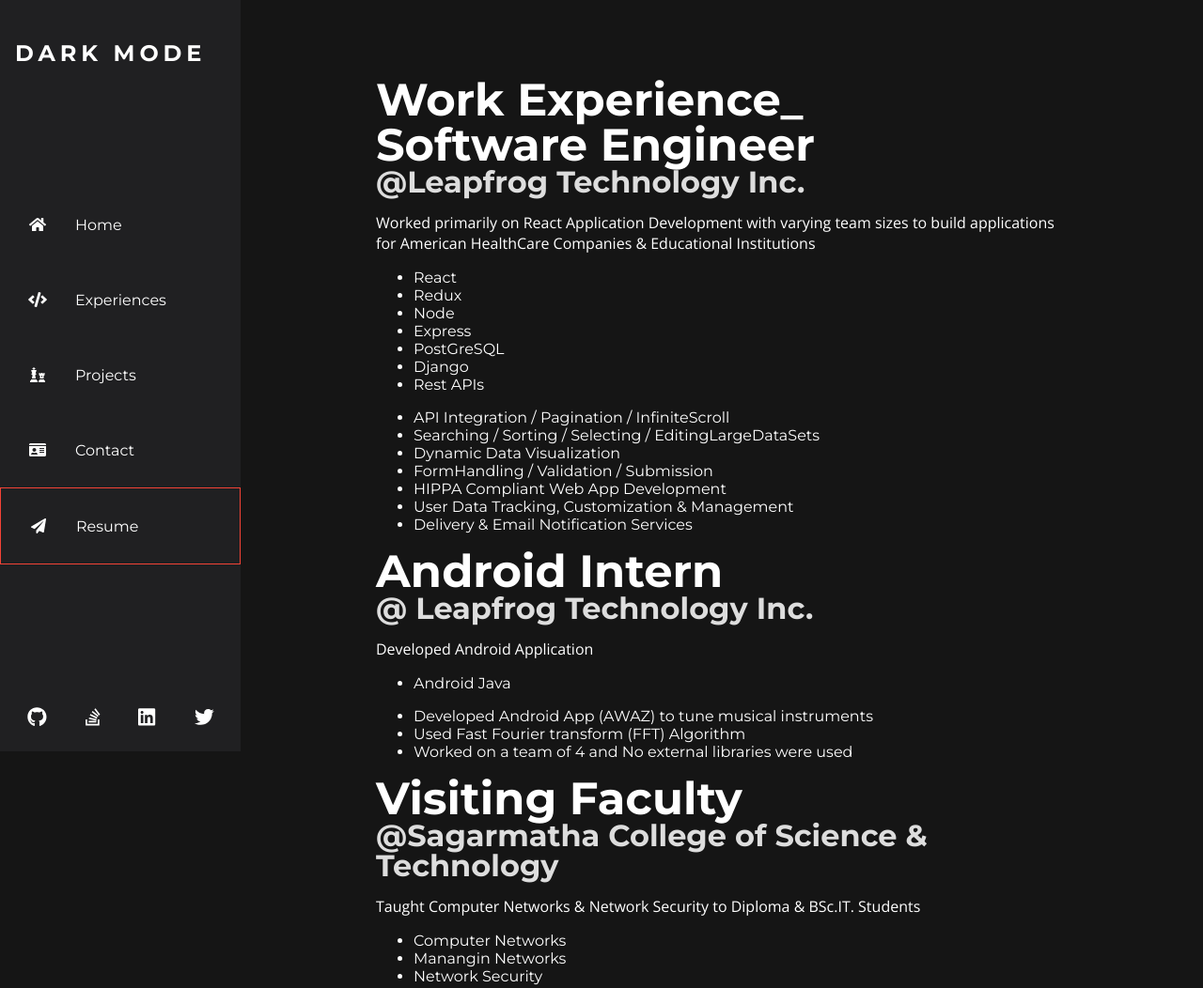
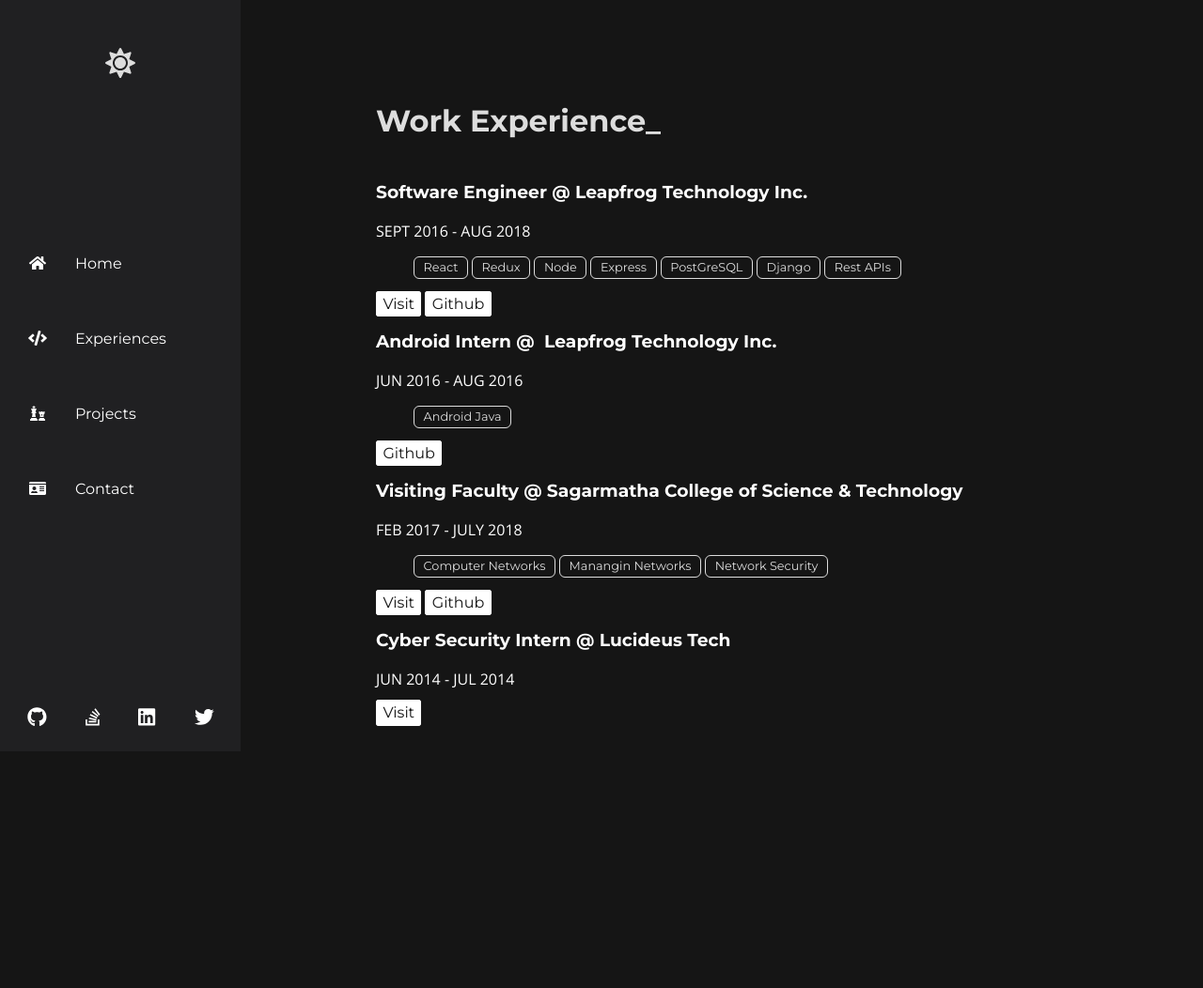
Before and after one commit to Keshavdulal/keshavdulal.com.np.v4, a Gatsby site: page /experiences in a window 1280 px wide. Shown: the top 1052 px of the page at 94% size. After the commit the page ends 851 px from the top, so only its background shows below. Built offline with nearby package versions, Linux system fonts and the light colour scheme; Gatsby itself is replaced by a stand-in of ours.

Commit message:
design improvement round 2 & error fixes

```diff
--- /dev/null
+++ b/src/components/experience.js
@@ -0,0 +1,47 @@
+import React from "react";
+
+export default function Experience({ exp }) {
+  return (
+    <div>
+      <h3>
+        {exp.position} @ {exp.company}
+      </h3>
+      {/* <p>{exp.summary}</p> */}
+      <p>{exp.durationDetail}</p>
+      <ul>
+        {exp.technologiesUsed.map((tech) => (
+          <li key={tech} className="styledButtonSecondary">
+            {tech}
+          </li>
+        ))}
+      </ul>
+      {false && (
+        <ul>
+          {exp.responsibilities.map((resp) => (
+            <li key={resp}>{resp}</li>
+          ))}
+        </ul>
+      )}
+      {exp.url && (
+        <a
+          className="styledButtonTertiary"
+          href={exp.url}
+          target="_blank"
+          rel="noopener noreferrer"
+        >
+          Visit
+        </a>
+      )}
+      {exp.github && (
+        <a
+          className="styledButtonTertiary"
+          href={exp.github}
+          target="_blank"
+          rel="noopener noreferrer"
+        >
+          Github
+        </a>
+      )}
+    </div>
+  );
+}
--- a/src/components/navbar.js
+++ b/src/components/navbar.js
@@ -1,27 +1,20 @@
 import React from "react";
 import { Link } from "gatsby";
 import { FontAwesomeIcon } from "@fortawesome/react-fontawesome";
+import { faSun } from "@fortawesome/free-solid-svg-icons";
 
 import { navConfig, portfolio } from "../portfolio";
 
 const Navbar = ({ siteTitle }) => (
   <nav className="navbar">
     <div className="logo">
-      <span className="nav-link">
-        {/* <FontAwesomeIcon icon={faSun} /> */}
-        <span className="link-text logo-text">Dark Mode</span>
-      </span>
+      <FontAwesomeIcon icon={faSun} />
     </div>
 
     <ul className="navbar-nav">
       {navConfig.map((conf) => (
-        <li className="nav-item">
-          <Link
-            to={conf.to}
-            className={
-              conf.name == "Resume" ? "styledButton nav-link" : "nav-link"
-            }
-          >
+        <li key={conf.name} className="nav-item">
+          <Link to={conf.to} className="nav-link">
             <FontAwesomeIcon icon={conf.faName} />
             <span> {conf.name}</span>
           </Link>
@@ -32,9 +25,15 @@
     <div className="nav-item social-items">
       <span className="media-links">
         {portfolio.socialMedia.map((media) => (
-          <Link target="_blank" to={media.url} className="nav-media-link">
+          <a
+            className="nav-media-link"
+            href={media.url}
+            target="_blank"
+            key={media.faName}
+            rel="noopener noreferrer"
+          >
             <FontAwesomeIcon icon={media.faName} />
-          </Link>
+          </a>
         ))}
       </span>
     </div>
--- a/src/components/work-experience.js
+++ /dev/null
@@ -1,23 +0,0 @@
-import React from "react";
-
-export default function WorkExperience({ exp }) {
-  return (
-    <div>
-      <span>
-        <h1>{exp.position}</h1>
-        <h2>@{exp.company}</h2>
-      </span>
-      <p>{exp.summary}</p>
-      <ul>
-        {exp.technologiesUsed.map((tech) => (
-          <li>{tech}</li>
-        ))}
-      </ul>
-      <ul>
-        {exp.responsibilities.map((resp) => (
-          <li>{resp}</li>
-        ))}
-      </ul>
-    </div>
-  );
-}
--- a/src/pages/experiences.js
+++ b/src/pages/experiences.js
@@ -3,16 +3,16 @@
 import Layout from "../components/layout";
 import SEO from "../components/seo";
 import { portfolio } from "../portfolio";
-import WorkExperience from "../components/work-experience";
+import Experience from "../components/experience";
 
 const Experiences = () => (
   <Layout>
     <SEO title="experience" />
     <div className="container">
       <div className="content">
-        <h1>Work Experience_</h1>
+        <h2>Work Experience_</h2>
         {portfolio.workExperiences.map((exp) => (
-          <WorkExperience exp={exp} />
+          <Experience key={exp.durationDetail} exp={exp} />
         ))}
       </div>
     </div>
--- a/src/pages/index.js
+++ b/src/pages/index.js
@@ -20,10 +20,12 @@
         </div>
         <ul>
           {portfolio.skillset.core.map((skill) => (
-            <li key={skill}>{skill}</li>
+            <li className="styledButtonSecondary" key={skill}>
+              {skill}
+            </li>
           ))}
         </ul>
-        <div className="styledButton">Get in Touch</div>
+        <div className="styledButtonPrimary">Get in Touch</div>
       </div>
     </div>
   </Layout>
--- a/src/portfolio.js
+++ b/src/portfolio.js
@@ -7,7 +7,7 @@
   faCode,
   faChess,
   faIdCard,
-  faPaperPlane,
+  // faPaperPlane,
 } from "@fortawesome/free-solid-svg-icons";
 library.add(fas, fab);
 
@@ -33,12 +33,12 @@
     faName: faIdCard,
     to: "/contact",
   },
-  {
-    name: "Resume",
-    faName: faPaperPlane,
-    to: "https://bit.ly/3iKDOql",
-    targetBlank: true,
-  },
+  // {
+  //   name: "Resume",
+  //   faName: faPaperPlane,
+  //   to: "https://bit.ly/3iKDOql",
+  //   targetBlank: true,
+  // },
 ];
 
 const portfolio = {
@@ -120,28 +120,28 @@
   petProjects: [
     {
       name: "Adopt Me",
-      descrption: "Find pets for adoption using Petfinder’s API",
+      description: "Find pets for adoption using Petfinder’s API",
       technologies: ["React"],
-      github: "",
+      github: "https://github.com/Keshavdulal/Adopt-Me",
       url: "",
     },
     {
       name: "Exercise Tracker",
-      descrption: "Track exercise of multiple users",
+      description: "Track exercise of multiple users",
       technologies: ["Mongo", "Express", "React", "Node"],
-      github: "",
+      github: "https://github.com/Keshavdulal/Exercise-tracker",
       url: "",
     },
     {
       name: "JS Games",
-      descrption: "Classic Games using Vanilla JS",
+      description: "Classic Games using Vanilla JS",
       technologies: ["Vanilla JS"],
-      github: "",
-      url: "",
+      github: "https://github.com/Keshavdulal/JS-Games",
+      url: "https://keshavdulal.github.io/JS-Games/",
     },
     {
       name: "2D Mapper",
-      descrption: "2 Dimensional Mapping & Navigation Bot using Arduino",
+      description: "2 Dimensional Mapping & Navigation Bot using Arduino",
       technologies: ["Arduino C"],
       github: "",
       url: "",
@@ -177,7 +177,8 @@
         "Django",
         "Rest APIs",
       ],
-      github: "",
+      github: "https://github.com/leapfrogtechnology",
+      url: "https://www.lftechnology.com/",
       projects: [
         "Acustream Ingestion Engine",
         "Bartell Web App Revamp",
@@ -201,7 +202,8 @@
       duration: "3 Months",
       durationDetail: "JUN 2016 - AUG 2016",
       technologiesUsed: ["Android Java"],
-      github: "",
+      github: "https://github.com/Gaune-bhyagutta/Awaz",
+      url: "",
       projects: ["Awaz - Musical Instrument Tuner"],
       responsibilities: [
         "Developed Android App (AWAZ) to tune musical instruments",
@@ -222,7 +224,8 @@
         "Manangin Networks",
         "Network Security",
       ],
-      github: "",
+      github: "https://github.com/Keshavdulal/bscit-network-security-notes",
+      url: "https://keshavdulal.github.io/bscit-network-security-notes/",
       projects: [""],
       responsibilities: [
         "Taught Computer Networks, Managing Networks & Network Security to Diploma Level for 3 semesters",
@@ -240,6 +243,7 @@
       technologiesUsed: [],
       projects: [],
       github: "",
+      url: "https://www.lucideus.com/",
       responsibilities: [
         "Selected for on-site summer internship as a finalist of Hack-x-ploit2013",
         "Trained on Cyber Security Practices, Penetration Testing, Network Security, Kali Linux and pitfalls of using of security tools",
--- a/src/styles/_container.scss
+++ b/src/styles/_container.scss
@@ -27,16 +27,6 @@
   // place-items: center;
   padding: 1rem;
 
-  h1,
-  h2,
-  h3,
-  h4,
-  h5 {
-    text-align: left;
-    line-height: 1;
-    margin: 0;
-  }
-
   h1 {
     font-weight: 600;
     font-size: 3rem;
--- a/src/styles/_navbar.scss
+++ b/src/styles/_navbar.scss
@@ -1,9 +1,7 @@
 @import "./variables";
 
-/* custom navbar */
 .navbar {
   height: 100%;
-  /* stays in the same places despite of user-scroll */
   position: fixed;
   background-color: $bgSecondary;
   transition: width 200ms ease;
@@ -14,19 +12,10 @@
   overflow: hidden;
   overflow-y: auto;
 
-  .logo {
-    position: absolute;
-    top: 0;
-    margin-top: 1rem;
-  }
   .social-items {
     position: absolute;
     bottom: 0;
     margin-bottom: 1rem;
-  }
-
-  :hover .logo svg {
-    transform: rotate(360deg);
   }
 }
 
@@ -37,10 +26,6 @@
   flex-direction: column;
   align-items: center;
   list-style: none;
-
-  li:last-child {
-    // margin-top: auto;
-  }
 }
 
 .nav-item {
@@ -56,15 +41,6 @@
   height: 5rem;
   text-decoration: none;
   color: $textPrimary;
-  // filter: grayscale(100%) opacity(0.7);
-  transition: $transitionSpeed;
-
-  /* remove color upon hover */
-  :hover {
-    // filter: grayscale(0%) opacity(1);
-    // background: red;
-    // color: white;
-  }
 
   svg {
     width: 2rem;
@@ -79,36 +55,21 @@
   margin-left: 1rem;
 }
 
-/* logo customization */
 .logo {
+  position: absolute;
   top: 0;
+  margin-top: 3rem;
   font-weight: bold;
-  text-transform: uppercase;
-  margin-bottom: 1rem;
+  font-size: 2rem;
   text-align: center;
   color: $textSecondary;
   background: $bgSecondary;
-  font-size: 1.5rem;
-  letter-spacing: 0.3ch;
   width: 100%;
-
-  svg {
-    transform: rotate(0deg);
-    transition: transform $transitionSpeed;
-  }
-}
-
-.logo-text {
-  display: inline;
-  position: absolute;
-  // left: -999px;
-  transition: $transitionSpeed;
 }
 
 /* small screens */
 @media only screen and (max-width: 600px) {
   main {
-    /* rem is relative to font-size on root elem. here 16x5=80px */
     margin-left: 0;
     padding: 1rem;
   }
@@ -146,7 +107,6 @@
 /* large screens */
 @media only screen and (min-width: 600px) {
   main {
-    /* rem is relative to font-size on root elem. here 16x5=80px */
     margin-left: $sideBarThickness;
     padding: 1rem;
   }
@@ -154,9 +114,7 @@
   .navbar {
     left: 0;
     top: 0;
-    /* same as margin left of main */
     width: 5rem;
-    /* capture full height of viewport */
     height: 100vh;
   }
 
@@ -166,14 +124,6 @@
 
     .link-text {
       display: inline;
-    }
-
-    .logo svg {
-      // margin-left: 11rem;
-    }
-
-    .logo-text {
-      // left: 0px;
     }
 
     .social-items {
--- a/src/styles/_scrollbar.scss
+++ b/src/styles/_scrollbar.scss
@@ -1,10 +1,12 @@
+@import "./variables";
+
 /* customize scrollbar */
 body::-webkit-scrollbar {
   width: 0.25rem;
 }
 body::-webkit-scrollbar-track {
-  background: #1e1e24;
+  background: $bgPrimary;
 }
 body::-webkit-scrollbar-thumb {
-  background: #6649b8;
+  background: $accentPrimary;
 }
--- a/src/styles/_variables.scss
+++ b/src/styles/_variables.scss
@@ -1,4 +1,4 @@
-$transitionSpeed: 500ms;
+$transitionSpeed: 100ms;
 
 // Colors
 $textPrimary: #fff;
--- a/src/styles/styles.scss
+++ b/src/styles/styles.scss
@@ -16,10 +16,51 @@
   color: currentColor;
   text-decoration: none;
 }
+li {
+  list-style: none;
+}
 
-.styledButton {
+.styledButtonPrimary {
+  display: inline;
+  margin: 0px 4px 4px 4px;
+  padding: 1rem 2rem;
+  max-width: max-content;
+  border-radius: 2px;
   border: 1px solid $accentPrimary;
   color: $accentPrimary;
+  :hover {
+    cursor: pointer;
+    // background: $accentPrimary;
+  }
+}
+
+.styledButtonSecondary {
+  line-height: 2;
+  display: inline;
+  margin: 4px 4px 4px 0px;
+  padding: 0.2rem 0.6rem;
+  max-width: max-content;
+  font-size: 0.8rem;
+  border-radius: 6px;
+  border: 1px solid $textSecondary;
+  color: $textSecondary;
+  // :hover {
+  //   background: $accentPrimary;
+  // }
+}
+
+.styledButtonTertiary {
+  display: inline block;
+  margin: 4px 4px 4px 0px;
+  padding: 0.2rem 0.4rem;
+  max-width: max-content;
+  border-radius: 3px;
+  border: 1px solid $textPrimary;
+  color: $bgPrimary;
+  background: $textPrimary;
+  // :hover {
+  //   background: $accentPrimary;
+  // }
 }
 
 // @import "./normalize";
```
Also changed, not shown: src/pages/contact.js (+9 -5 lines), src/pages/projects.js (+28 -11 lines), src/styles/styles.css, src/svgs/angle-double-right-solid.svg (deleted), src/svgs/sun-solid.svg (deleted), src/svgs/sun.svg (deleted), src/svgs/sunglasses.svg (deleted), 1 other file.
